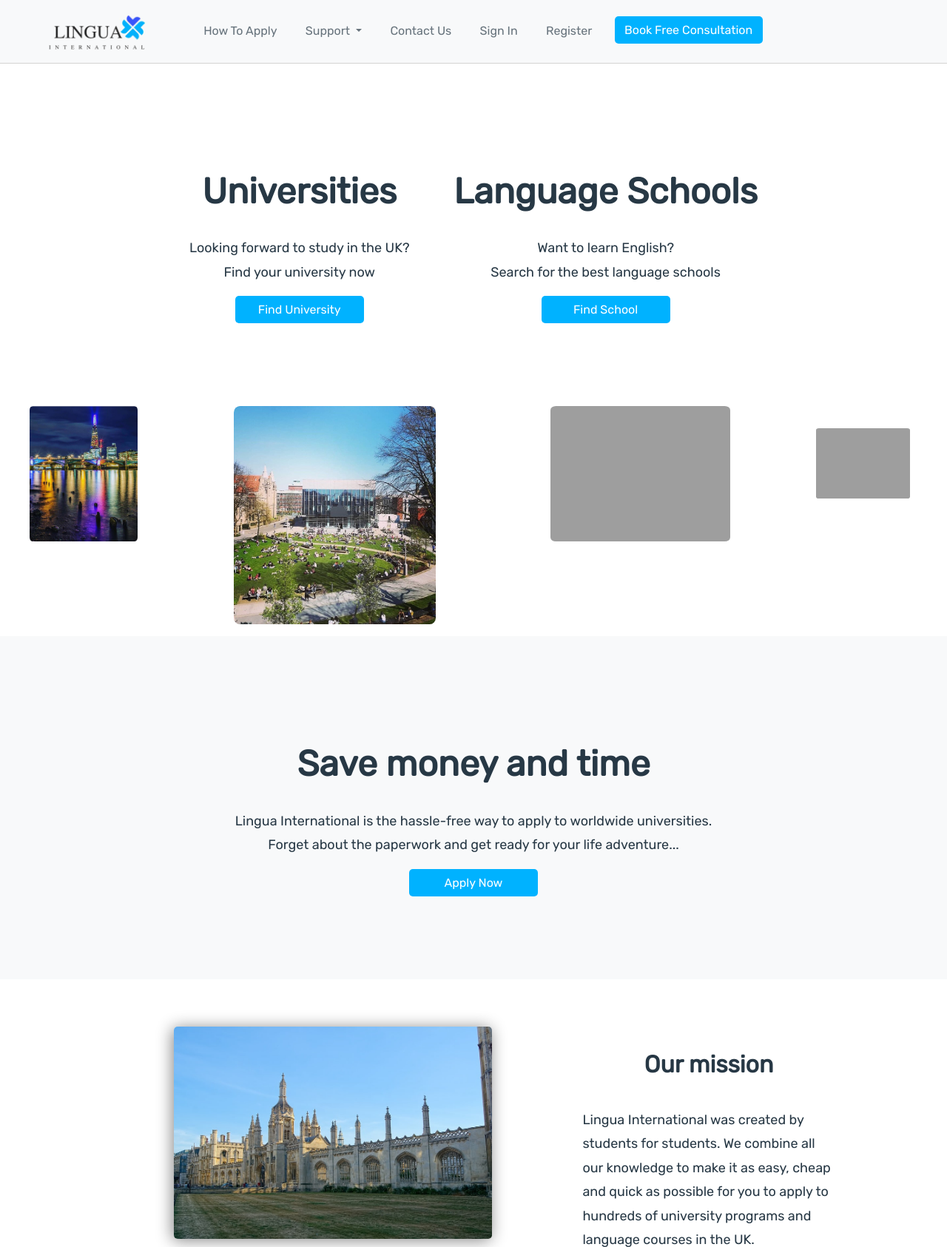
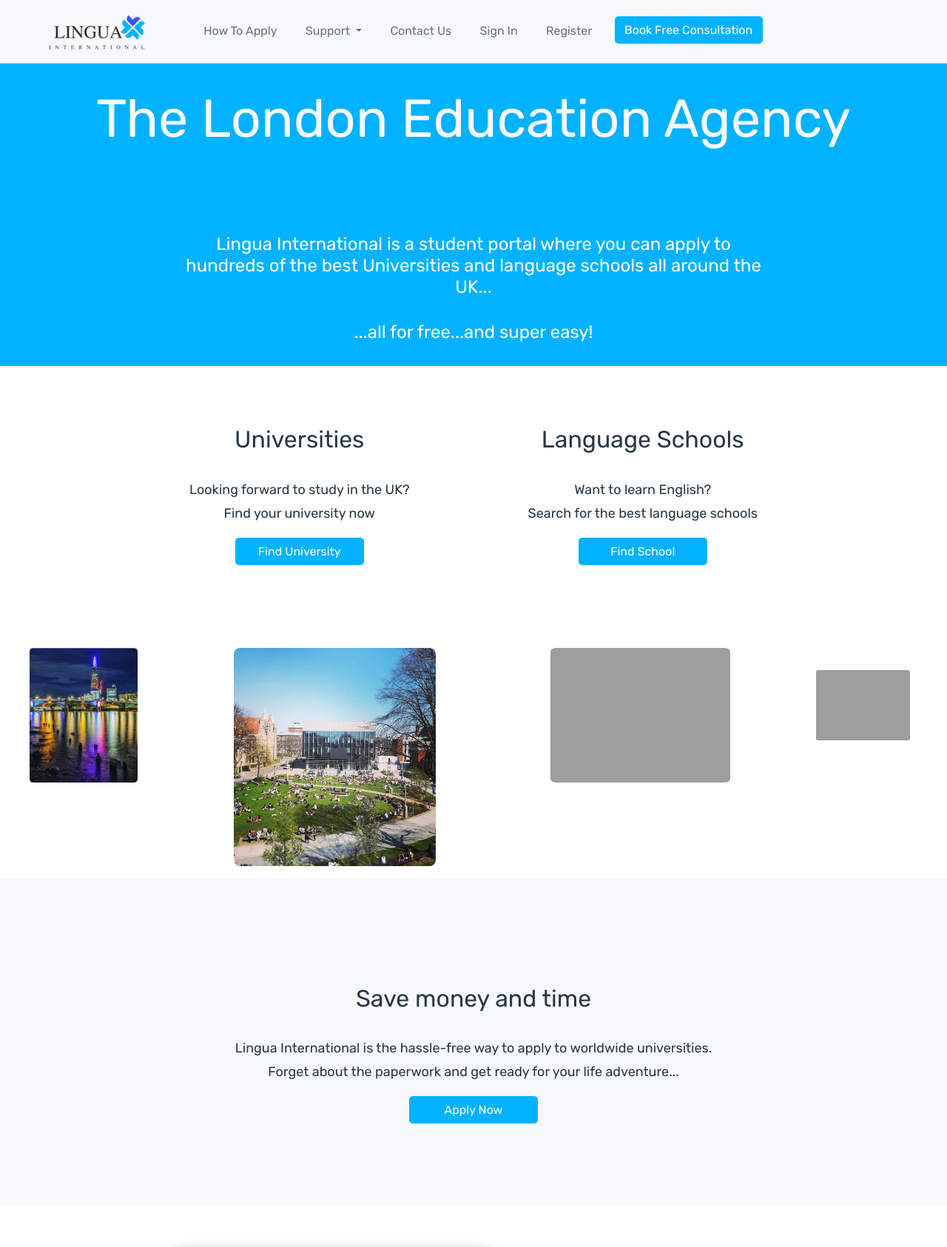
Before and after one commit to KristiKo/Lingua, a Django app: page / in a window 1280 px wide. Shown: the top 1686 px of the page at 74% size. Run offline with Django 3.2, Linux system fonts and the light colour scheme; some libraries are stand-ins or nearby versions; grey boxes are pictures that could not be loaded.

Commit message:
added hero section and changed address in footer

```diff
--- a/lingua/static/css/style.css
+++ b/lingua/static/css/style.css
@@ -169,10 +169,12 @@ label, legend{
 /* Hero section */
 #lingua-hero {
     background-color: #00b2ff; /* #00b2ff */
-    padding: 4rem;
 }
 #lingua-hero p, #lingua-hero h1 {
     color: #f8f9fa;
+}
+.subtitle{
+    color: white;
 }
 .hero-text{
     padding: 4rem;
@@ -187,14 +189,17 @@ padding:0.5em;
     .lingua-rotate{
         max-width: 80%;
     }
-}
-
+    .display-3{
+        font-size: 3.5rem;
+    }
+}
 /* Search Form */
 .search-flex{
     display: flex;
     margin: 7rem auto;
     width: 60%;
     justify-content: space-between;
+    margin-top: 0;
 }
 .form-flex{
     display: flex;
--- a/lingua/templates/lingua_templates/home.html
+++ b/lingua/templates/lingua_templates/home.html
@@ -3,14 +3,13 @@
 {% block content %}
 {% include "lingua_templates/inc/navbar.html" %}
 
-<!-- <div id="lingua-hero">
+<div id="lingua-hero">
 <header>
     <div class="overlay"></div>
     <div class="container h-100">
       <div class="d-flex h-100 text-center align-items-center">
         <div class="w-100 text-white">
-          <h1 class="display-3">Lingua International</h1>
-          <p class="lead mb-0">The new way of ...</p>
+          <h1 class="display-3">The London Education Agency</h1>
         </div>
       </div>
     </div>
@@ -19,14 +18,15 @@
     <div class="container">
       <div class="row">
         <div class="col-md-8 mx-auto">
-          <p>Lingua International is a student portal where you can apply to hundreds of the best Universities and language schools all around the UK...</p>
+          <h4 class="subtitle">Lingua International is a student portal where you can apply to hundreds of the best Universities and language schools all around the UK...</h4>
+          <h4 class="subtitle">...all for free...and super easy!</h4>
           <div class="col">
           </div>
         </div>
       </div>
     </div>
   </section>
-</div> -->
+</div>
 
 <!-- <section id="lingua-hero">
   <div class="row">
--- a/lingua/templates/lingua_templates/inc/CTA_apply.html
+++ b/lingua/templates/lingua_templates/inc/CTA_apply.html
@@ -1,7 +1,7 @@
 {% load staticfiles %}
 
 <div style="background-color: #f8f9fa !important;" class="bg bg-light apply cta linguaFade">
-    <h1>Save money and time</h1>
+    <h2>Save money and time</h2>
     <p> Lingua International is the hassle-free way to apply to worldwide universities.</br>
         Forget about the paperwork and get ready for your life adventure...</p>
     <a href="{% url 'how_to_apply' %}" class="btn btn-primary">Apply Now</a>
--- a/lingua/templates/lingua_templates/inc/footer.html
+++ b/lingua/templates/lingua_templates/inc/footer.html
@@ -45,6 +45,6 @@
         </div>
     </div>
     <div class="footer-copyright">
-        <p>© 2019 263 City Road, EC1 1JX, London </p>
+        <p>© 2019 262 Seven Sisters Road, N42HY, London </p>
     </div>
 </footer>
--- a/lingua/templates/lingua_templates/inc/search.html
+++ b/lingua/templates/lingua_templates/inc/search.html
@@ -1,13 +1,13 @@
 <section id="search">
     <div class="search-flex">
         <div>
-            <h1>Universities</h1>
+            <h2>Universities</h2>
             <p>Looking forward to study in the UK?</br>
             Find your university now</p>
             <a class="btn btn-primary" href="{% url 'search_programme' %}">Find University</a>
         </div>
         <div>
-            <h1>Language Schools</h1>
+            <h2>Language Schools</h2>
             <p>Want to learn English?</br>
             Search for the best language schools</p>
             <a class="btn btn-primary" href="{% url 'search_course' %}">Find School</a>
--- a/lingua/templates/lingua_templates/inc/testimonials.html
+++ b/lingua/templates/lingua_templates/inc/testimonials.html
@@ -9,7 +9,7 @@
                 </blockquote>
                 <img src="{%static 'assets/testimonial-ayse.jpg' %}" alt="testimonial" title="education experience"/>
                 <div class="author">
-                    <p class="author">Ayshee (Turkey)
+                    <p class="author-name">Ayshee (Turkey)
                         <span>
                             <i class="fas fa-star lingua-icon-testimonial"></i>
                             <i class="fas fa-star lingua-icon-testimonial"></i>
@@ -17,8 +17,8 @@
                             <i class="fas fa-star lingua-icon-testimonial"></i>
                             <i class="fas fa-star lingua-icon-testimonial"></i>
                         </span>
+                        <p class="author-university">Islington center for English</p>
                     </p>
-                    <p class="author-university">Islington center for English</p>
                 </div>
             </figure>
             <figure class="snip1139 hover">
```
Also changed, not shown: 1 other file.
